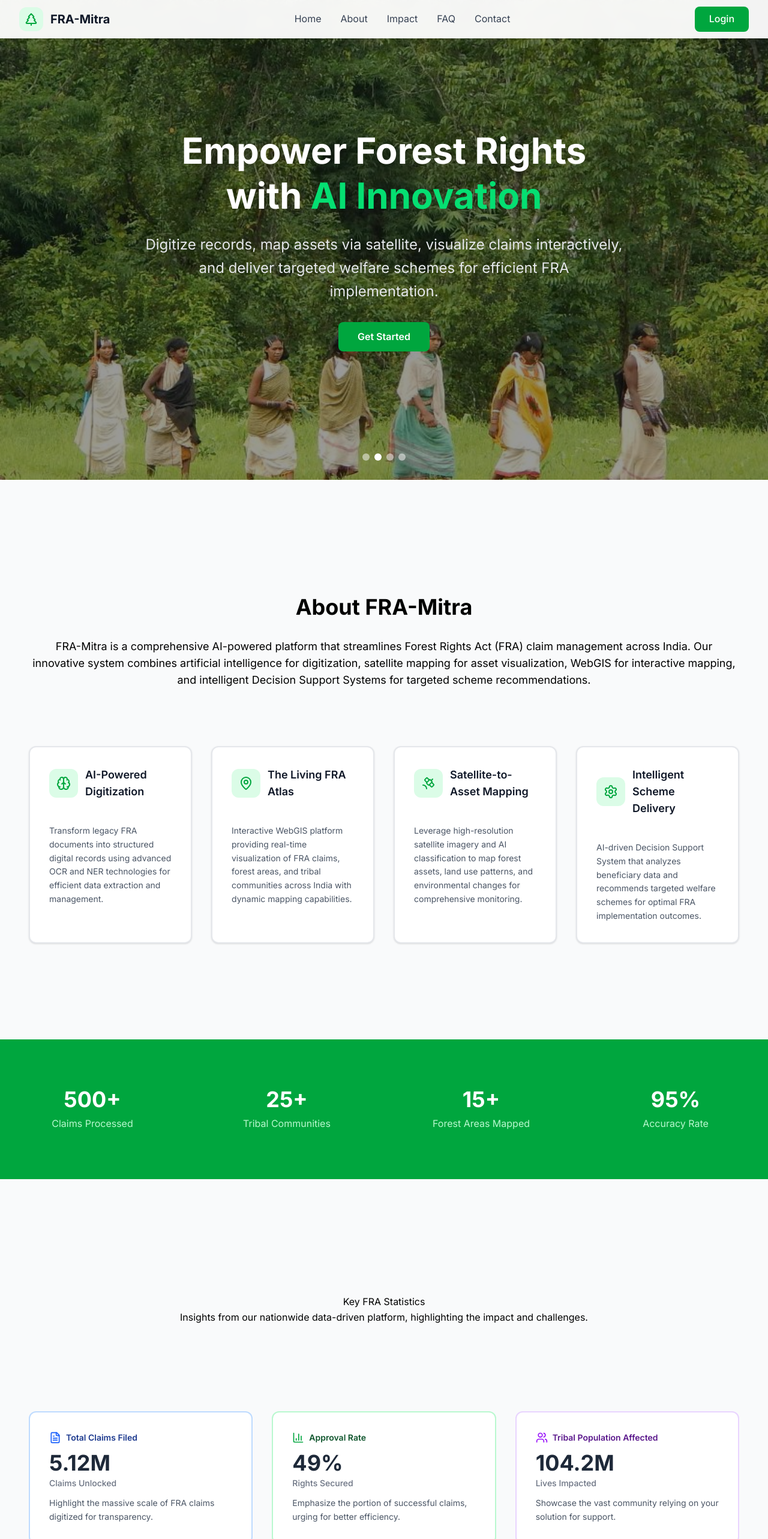
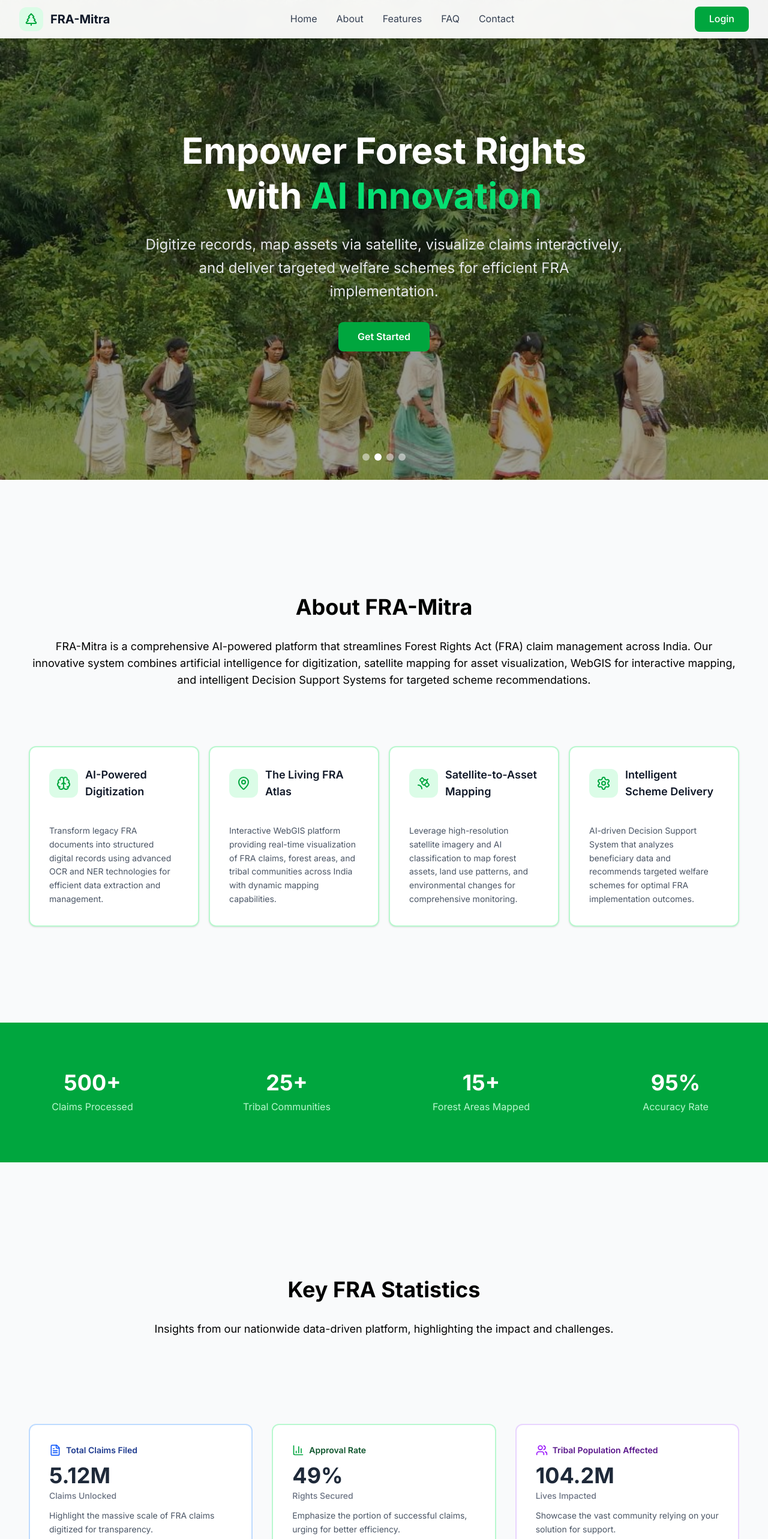
Before and after one commit to Arnavcloud0412/SIH25, a Next.js app: page / in a window 1280 px wide. Shown: the top 2566 px of the page at 60% size. Built offline with nearby package versions, Linux system fonts and the light colour scheme.

Commit message:
update: before countup install

```diff
--- a/src/app/page.tsx
+++ b/src/app/page.tsx
@@ -214,7 +214,7 @@ export default function LandingPage() {
             <div className="hidden md:flex items-center space-x-8">
               <Link href="#home" className="text-gray-700 hover:text-green-600 transition-colors">Home</Link>
               <Link href="#about" className="text-gray-700 hover:text-green-600 transition-colors">About</Link>
-              <Link href="#features" className="text-gray-700 hover:text-green-600 transition-colors">Impact</Link>
+              <Link href="#features" className="text-gray-700 hover:text-green-600 transition-colors">Features</Link>
               <Link href="#faq" className="text-gray-700 hover:text-green-600 transition-colors">FAQ</Link>
               <Link href="#contact" className="text-gray-700 hover:text-green-600 transition-colors">Contact</Link>
             </div>
@@ -326,10 +326,15 @@ export default function LandingPage() {
             </p>
           </div>
 
-          {/* Key Features */}
-          <div id="features" className="grid grid-cols-1 md:grid-cols-2 lg:grid-cols-4 gap-8 mt-24">
+          {/* Key Features Section with Expanded Width */}
+        <section>
+          <div className="max-w-screen-xl mx-auto">
+            <div id="features" className="grid grid-cols-1 md:grid-cols-2 lg:grid-cols-4 gap-4 mt-24">
               {features.map((feature, index) => (
-              <div key={index} className="bg-white p-8 rounded-xl shadow-sm border-2 border-gray-200 hover:shadow-lg transition-all duration-300 card-hover">
+                <div
+                  key={index}
+                  className="bg-white p-8 rounded-xl shadow-sm border-2 border-green-200 hover:shadow-lg transition-all duration-300 card-hover"
+                >
                   <div className="flex items-center mb-10">
                     <div className="p-3 bg-green-100 rounded-xl">
                       <feature.icon className="h-6 w-6 text-green-600" />
@@ -340,6 +345,8 @@ export default function LandingPage() {
                 </div>
               ))}
             </div>
+          </div>
+        </section>
         </div>
       </section>
 
@@ -371,8 +378,8 @@ export default function LandingPage() {
       <section id="statistics" className="pt-48 pb-40 bg-gray-50 flex justify-center">
         <div className="w-full max-w-7xl px-6 sm:px-8 lg:px-12">
              <div className="text-center mb-36">
-             <h2 className="text-black">Key FRA Statistics</h2>
-             <p className="subtitle text-black">
+             <h2 className="text-black text-4xl font-bold">Key FRA Statistics</h2>
+             <p className="text-black text-lg mt-8">
                 Insights from our nationwide data-driven platform, highlighting the impact and challenges.
               </p>
          </div>
```
Lines whose indentation alone changed are shown as unchanged.
